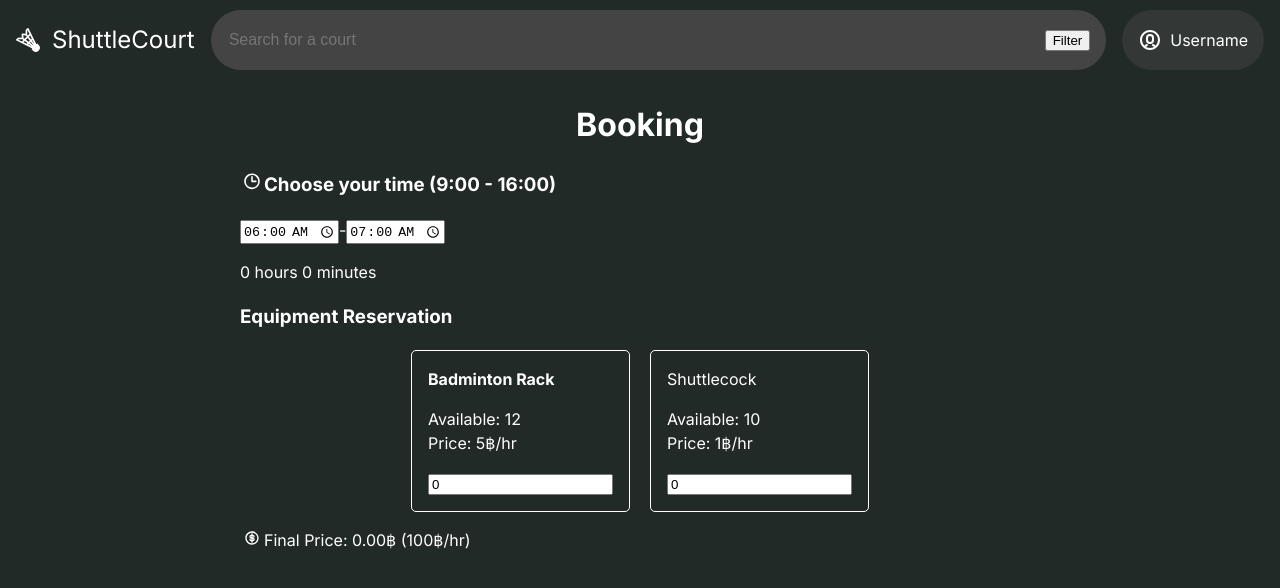
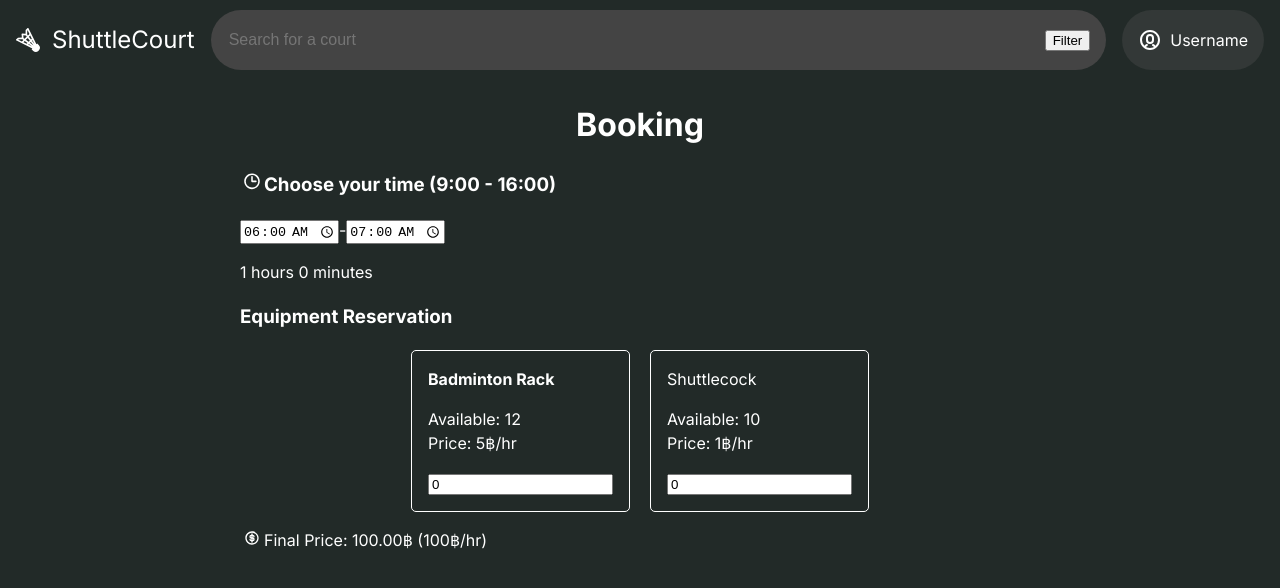
Before and after one commit to pastelite/ShuttleCourt-prototype, a React (Vite) app: page /court/1/book in a window 1280 px wide. Shown: the top 588 px of the page. Built offline with nearby package versions, Linux system fonts and the light colour scheme; what simple-zustand-devtools would draw is missing.

Commit message:
Add dayjs dependency and finish time selection

```diff
--- a/package.json
+++ b/package.json
@@ -10,6 +10,7 @@
     "preview": "vite preview"
   },
   "dependencies": {
+    "dayjs": "^1.11.10",
     "react": "^18.2.0",
     "react-dom": "^18.2.0",
     "react-router-dom": "^6.18.0",
--- a/src/main.tsx
+++ b/src/main.tsx
@@ -7,6 +7,11 @@ import Login from './pages/Login.tsx'
 import CourtInfo from './pages/CourtInfo.tsx'
 import NavBar from './components/NavBar.tsx'
 import Booking from './pages/Booking.tsx'
+
+import dayjs from "dayjs"
+import CustomParseFormat from "dayjs/plugin/customParseFormat"
+dayjs.extend(CustomParseFormat)
+
 
 ReactDOM.createRoot(document.getElementById('root')!).render(
   <React.StrictMode>
--- a/src/pages/Booking.tsx
+++ b/src/pages/Booking.tsx
@@ -1,7 +1,8 @@
-import { useMemo, useState } from "react"
+import { useCallback, useMemo, useState } from "react"
 import { useParams } from "react-router-dom"
 import { equipmentsStore } from "../stores"
-import courtsList from "../courtsList"
+import courtsList, { CourtInfo } from "../courtsList"
+import dayjs from "dayjs"
 
 import "./Booking.scss"
 import JamClock from "../assets/icons/jam-clock.svg?react"
@@ -25,6 +26,8 @@ export default function Booking() {
     let { setEquipments, ...equipments } = state
     return [equipments, setEquipments]
   })
+
+  let [totalTime, setTotalTime] = useState(0)
 
   let [errorText, setErrorText] = useState('')
 
@@ -90,32 +93,11 @@ export default function Booking() {
 
   // calculate price
   let hourlyPrice = ((courtInfo?.bookingCost || 0) + formEquipments.badmintonRack * 5 + formEquipments.shuttlecock * 1)
-  let totalTime = calculateTime(startTime, endTime)
-  let price = hourlyPrice * (totalTime[0] + totalTime[1] / 60)
-  let currentTime = new Date()
-  let currentHour = currentTime.getHours()
+  let price = hourlyPrice / 60 * totalTime
 
   return <div id="booking-page">
     <h1>Booking</h1>
-    {errorText}
-    <p>
-      <h3>
-        <JamClock fill='white' height='1em' />
-        Choose your time
-        ({courtInfo?.businessHour[0]}:00 - {courtInfo?.businessHour[1]}:00)
-      </h3>
-
-      <input type="time" name="startTime" onChange={handleChangeStart}
-        defaultValue={`${currentHour.toString().padStart(2, '0')}:00`} />
-      -
-      <input type="time" name="endTime" onChange={handleChangeEnd}
-        defaultValue={`${(currentHour + 1).toString().padStart(2, '0')}:00`}
-      />
-
-      <p>
-        {totalTime[0]} hours {totalTime[1]} minutes
-      </p>
-    </p>
+    <BookingTime courtInfo={courtInfo} setTotalTime={setTotalTime} />
     <p>
       <h3>Equipment Reservation</h3>
       <div className="equipment-container">
@@ -148,3 +130,77 @@ function convertTimeToInt(time: string) {
   let [hour, minute] = time.split(':')
   return Number.parseInt(hour) * 100 + Number.parseInt(minute)
 }
+
+
+// By far the most complicated component in this project
+
+interface BookingTimeProps {
+  courtInfo?: CourtInfo
+  setTotalTime: React.Dispatch<React.SetStateAction<number>>
+}
+
+function BookingTime({ courtInfo, setTotalTime }: BookingTimeProps) {
+  let [errorText, setErrorText] = useState('')
+
+  let [formTime, setFormTime] = useState<{ [key: string]: string }>({
+    startTime: `${new Date().getHours().toString().padStart(2, '0')}:00`,
+    endTime: `${(new Date().getHours() + 1).toString().padStart(2, '0')}:00`
+  })
+
+  function handleTimeChange(e: React.ChangeEvent<HTMLInputElement>) {
+    let { name, value } = e.target
+    setFormTime((prev) => ({ ...prev, [name]: value }))
+    formTime[name] = value
+
+    checkTimeValue(formTime.startTime, formTime.endTime)
+  }
+
+  // check if the time is valid, if not, set error text
+  function checkTimeValue(startTimeStr: string, endTimeStr: string) {
+    // convert to dayjs object for easier comparison
+    let startTime = dayjs(startTimeStr, 'HH:mm')
+    let endTime = dayjs(endTimeStr, 'HH:mm')
+    let businessHour = courtInfo?.businessHour || [0, 0]
+    let businessHourStart = dayjs(businessHour[0].toString(), 'H')
+    let businessHourEnd = dayjs(businessHour[1].toString(), 'H')
+
+    if (startTime.isAfter(endTime)) {
+      setErrorText('End time must be after start time')
+    } else if (startTime.isBefore(businessHourStart)) {
+      setErrorText('Start time must be after openning which is ' + businessHourStart.format('HH:mm'))
+    } else if (endTime.isAfter(businessHourEnd)) {
+      setErrorText('End time must be before closing which is ' + businessHourEnd.format('HH:mm'))
+    } else {
+      setErrorText('')
+    }
+  }
+
+  // only set total time when the form changes to prevent infinite loop
+  let totalTime = useMemo(()=> {
+    let startTime = dayjs(formTime.startTime, 'HH:mm')
+    let endTime = dayjs(formTime.endTime, 'HH:mm')
+    let total = endTime.diff(startTime, 'minute')
+    setTotalTime(total)
+    return total
+  }, [formTime])
+
+  return <p>
+    <h3>
+      <JamClock fill='white' height='1em' />
+      Choose your time
+      ({courtInfo?.businessHour[0]}:00 - {courtInfo?.businessHour[1]}:00)
+    </h3>
+
+    <input type="time" name="startTime" onChange={handleTimeChange}
+      defaultValue={formTime.startTime} />
+    -
+    <input type="time" name="endTime" onChange={handleTimeChange}
+      defaultValue={formTime.endTime}
+    />
+
+    <p>
+      {Math.floor(totalTime / 60)} hours {totalTime % 60} minutes
+      <span style={{ color: 'red' }}>{errorText}</span>
+    </p>
+  </p>
+}
```
Also changed, not shown: 1 other file (tests, documents, lock files or other folders).
